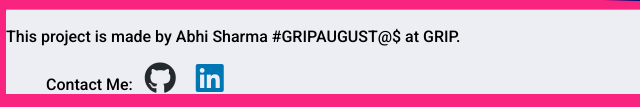
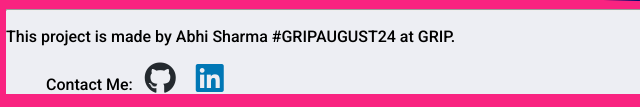
Before and after one commit to itsAbhisharma2905/Banking-System, a plain HTML site: page index.html in a window 1280 px wide. Shown: the part 1011-1118 px from the top of the page, 2-642 px from the left. Drawn offline with nearby package versions, Linux system fonts and the light colour scheme; a web font is replaced by a local one.

Commit message:
index.html

```diff
--- a/index.html
+++ b/index.html
@@ -71,7 +71,7 @@
       <hr>
       <div class="row text-center">
         <div class="col-md-6">
-          <p>This project is made by Abhi Sharma #GRIPAUGUST@$ at GRIP.</p>
+          <p>This project is made by Abhi Sharma #GRIPAUGUST24 at GRIP.</p>
 
         </div>
         <div class="col-md-6 text-center">
```
